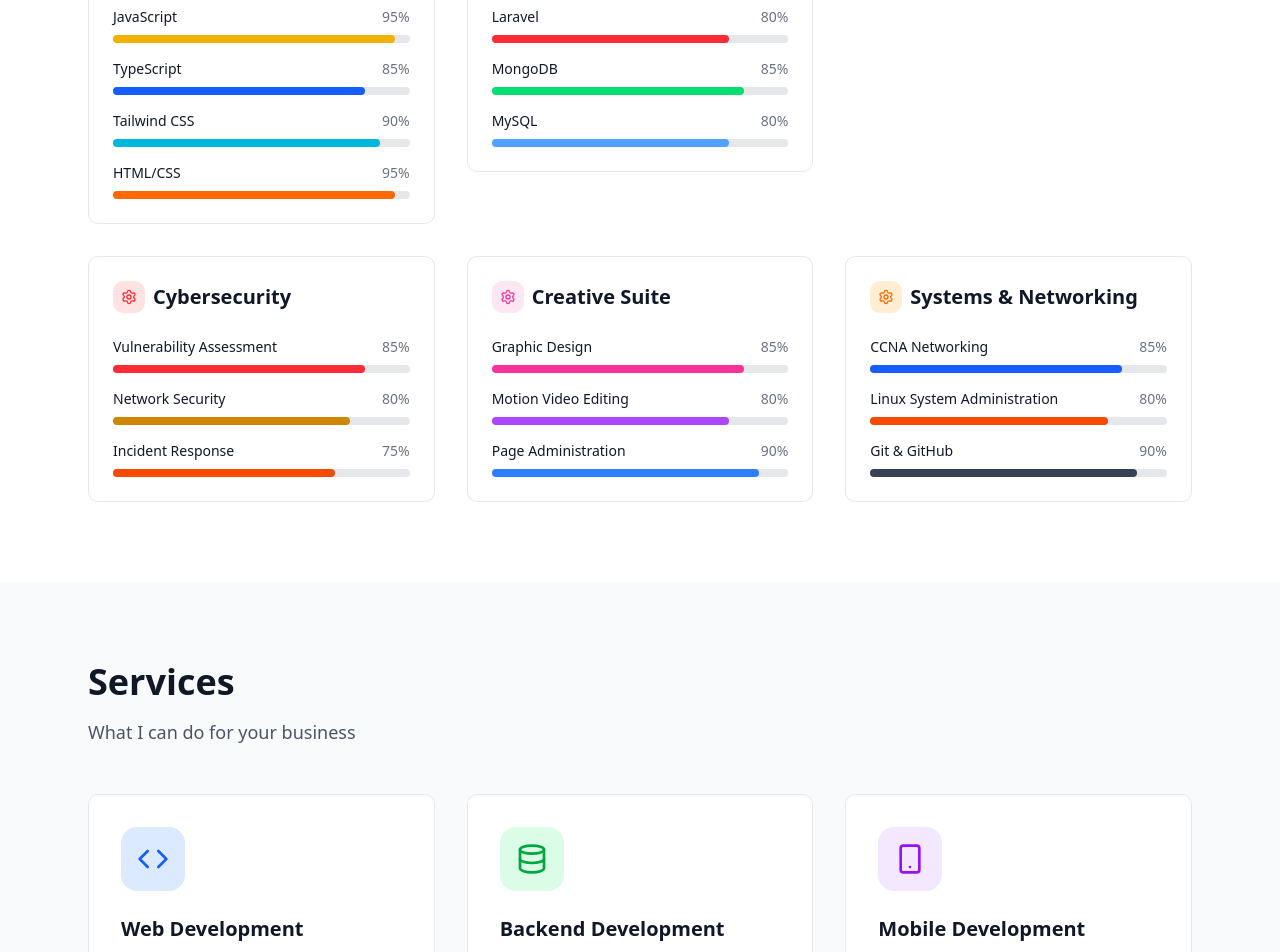
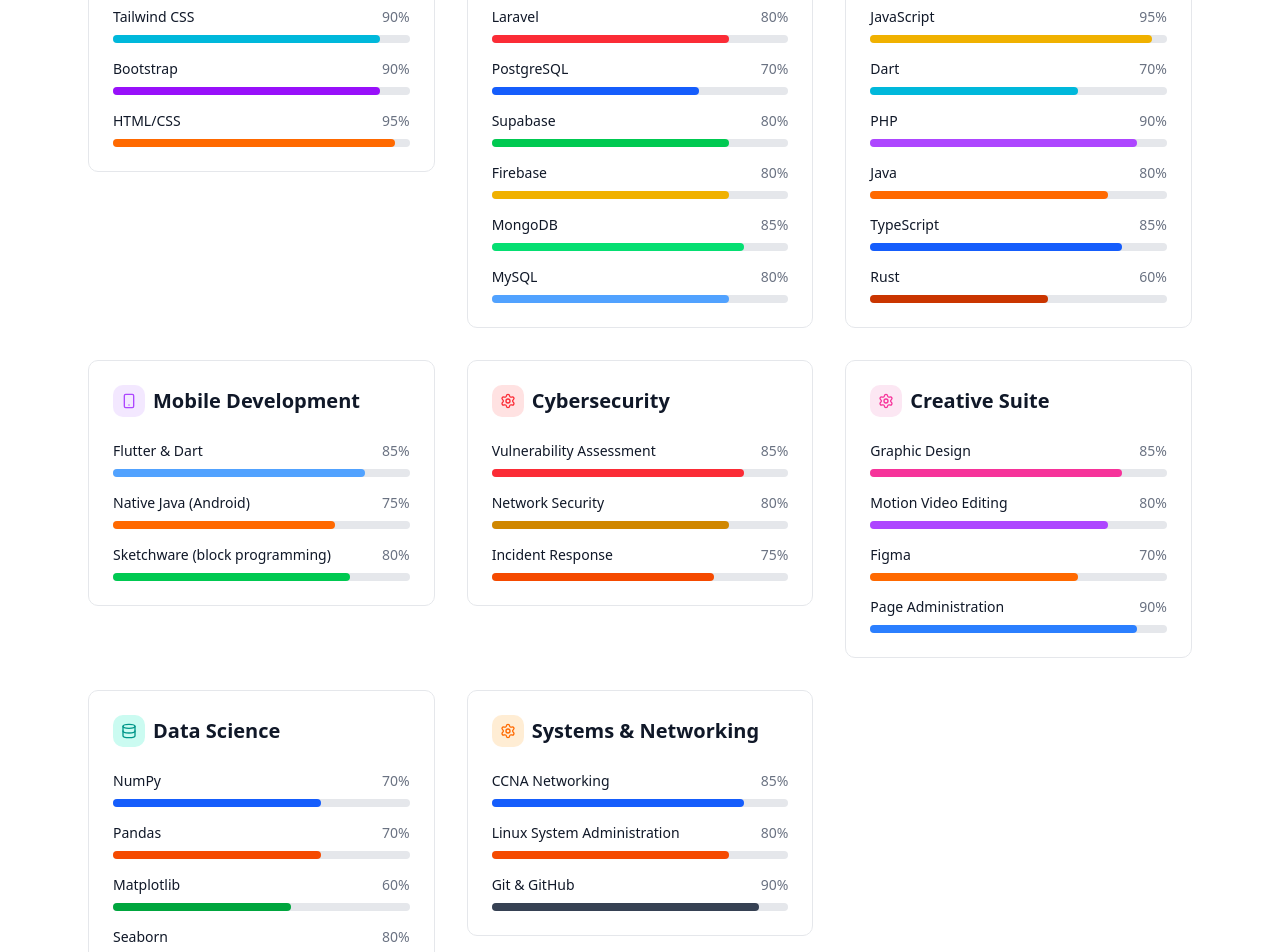
Before and after one commit to hidecard/arkaryan, a Next.js app: page / in a window 1280 px wide. Shown: the part 1900-2852 px from the top of the page. Built offline with nearby package versions, Linux system fonts and the light colour scheme.

Commit message:
add new skill

```diff
--- a/src/app/page.tsx
+++ b/src/app/page.tsx
@@ -365,9 +365,9 @@
 
       <SkillsSection />
 
+      <ProjectsSection />
+
       <ServicesSection />
-
-      <ProjectsSection />
 
       <ExperienceSection />
 
--- a/src/components/sections/skills.tsx
+++ b/src/components/sections/skills.tsx
@@ -74,22 +74,36 @@
     { name: 'Next.js', percentage: 95, color: 'bg-gray-900 dark:bg-white' },
     { name: 'React.js', percentage: 90, color: 'bg-blue-500' },
     { name: 'Vue.js', percentage: 85, color: 'bg-green-500' },
-    { name: 'JavaScript', percentage: 95, color: 'bg-yellow-500' },
-    { name: 'TypeScript', percentage: 85, color: 'bg-blue-600' },
     { name: 'Tailwind CSS', percentage: 90, color: 'bg-cyan-500' },
+    { name: 'Bootstrap', percentage: 90, color: 'bg-purple-600' },
     { name: 'HTML/CSS', percentage: 95, color: 'bg-orange-500' },
   ],
   backend: [
     { name: 'Node.js', percentage: 90, color: 'bg-green-500' },
     { name: 'Express.js', percentage: 90, color: 'bg-green-600' },
-    { name: 'PHP', percentage: 85, color: 'bg-purple-500' },
+    { name: 'Django', percentage: 70, color: 'bg-green-700' },
     { name: 'Laravel', percentage: 80, color: 'bg-red-500' },
+    { name: 'PostgreSQL', percentage: 70, color: 'bg-blue-600' },
+    { name: 'Supabase', percentage: 80, color: 'bg-green-500' },
+    { name: 'Firebase', percentage: 80, color: 'bg-yellow-500' },
     { name: 'MongoDB', percentage: 85, color: 'bg-green-400' },
     { name: 'MySQL', percentage: 80, color: 'bg-blue-400' },
+  ],
+  programmingLanguages: [
+    { name: 'Python', percentage: 80, color: 'bg-blue-600' },
+    { name: 'C#', percentage: 80, color: 'bg-purple-600' },
+    { name: 'C++', percentage: 60, color: 'bg-blue-500' },
+    { name: 'JavaScript', percentage: 95, color: 'bg-yellow-500' },
+    { name: 'Dart', percentage: 70, color: 'bg-cyan-500' },
+    { name: 'PHP', percentage: 90, color: 'bg-purple-500' },
+    { name: 'Java', percentage: 80, color: 'bg-orange-500' },
+    { name: 'TypeScript', percentage: 85, color: 'bg-blue-600' },
+    { name: 'Rust', percentage: 60, color: 'bg-orange-700' },
   ],
   mobile: [
     { name: 'Flutter & Dart', percentage: 85, color: 'bg-blue-400' },
     { name: 'Native Java (Android)', percentage: 75, color: 'bg-orange-500' },
+    { name: 'Sketchware (block programming)', percentage: 80, color: 'bg-green-500' },
   ],
   cybersecurity: [
     { name: 'Vulnerability Assessment', percentage: 85, color: 'bg-red-500' },
@@ -99,7 +113,14 @@
   creative: [
     { name: 'Graphic Design', percentage: 85, color: 'bg-pink-500' },
     { name: 'Motion Video Editing', percentage: 80, color: 'bg-purple-500' },
+    { name: 'Figma', percentage: 70, color: 'bg-orange-500' },
     { name: 'Page Administration', percentage: 90, color: 'bg-blue-500' },
+  ],
+  dataScience: [
+    { name: 'NumPy', percentage: 70, color: 'bg-blue-600' },
+    { name: 'Pandas', percentage: 70, color: 'bg-orange-600' },
+    { name: 'Matplotlib', percentage: 60, color: 'bg-green-600' },
+    { name: 'Seaborn', percentage: 80, color: 'bg-purple-600' },
   ],
   systems: [
     { name: 'CCNA Networking', percentage: 85, color: 'bg-blue-600' },
@@ -139,7 +160,7 @@
           </div>
         </AnimatedSection>
 
-        <div className="grid md:grid-cols-3 gap-8">
+        <div className="grid md:grid-cols-2 lg:grid-cols-3 gap-8">
           {/* Frontend Skills */}
           <AnimatedCard delay={200}>
             <div className="bg-white dark:bg-gray-800 p-6 rounded-lg border border-gray-200 dark:border-gray-700 hover:shadow-lg transition-all duration-300">
@@ -206,8 +227,41 @@
             </div>
           </AnimatedCard>
 
+          {/* Programming Languages */}
+          <AnimatedCard delay={600}>
+            <div className="bg-white dark:bg-gray-800 p-6 rounded-lg border border-gray-200 dark:border-gray-700 hover:shadow-lg transition-all duration-300">
+              <h3 className="text-xl font-semibold mb-6 flex items-center gap-2">
+                <div className="w-8 h-8 bg-indigo-100 dark:bg-indigo-900/30 rounded-lg flex items-center justify-center hover:scale-110 transition-transform duration-300">
+                  <Code className="h-4 w-4 text-indigo-600" />
+                </div>
+                Programming Languages
+              </h3>
+              <div className="space-y-4">
+                {skills.programmingLanguages.map((skill, index) => (
+                  <div key={skill.name} className="space-y-2">
+                    <div className="flex justify-between mb-2">
+                      <span className="text-sm font-medium">{skill.name}</span>
+                      <span className="text-sm text-gray-500">{skill.percentage}%</span>
+                    </div>
+                    <div className="relative">
+                      <div className="w-full bg-gray-200 dark:bg-gray-700 rounded-full h-2">
+                        <div
+                          className={`${skill.color} h-2 rounded-full transition-all duration-1000 ease-out`}
+                          style={{
+                            width: skillsVisible ? `${skill.percentage}%` : '0%',
+                            transitionDelay: `${600 + index * 100}ms`
+                          }}
+                        ></div>
+                      </div>
+                    </div>
+                  </div>
+                ))}
+              </div>
+            </div>
+          </AnimatedCard>
+
           {/* Mobile Skills */}
-          <AnimatedCard delay={600}>
+          <AnimatedCard delay={800}>
             <div className="bg-white dark:bg-gray-800 p-6 rounded-lg border border-gray-200 dark:border-gray-700 hover:shadow-lg transition-all duration-300">
               <h3 className="text-xl font-semibold mb-6 flex items-center gap-2">
                 <div className="w-8 h-8 bg-purple-100 dark:bg-purple-900/30 rounded-lg flex items-center justify-center hover:scale-110 transition-transform duration-300">
@@ -240,7 +294,7 @@
           </AnimatedCard>
 
           {/* Cybersecurity Skills */}
-          <AnimatedCard delay={800}>
+          <AnimatedCard delay={1000}>
             <div className="bg-white dark:bg-gray-800 p-6 rounded-lg border border-gray-200 dark:border-gray-700 hover:shadow-lg transition-all duration-300">
               <h3 className="text-xl font-semibold mb-6 flex items-center gap-2">
                 <div className="w-8 h-8 bg-red-100 dark:bg-red-900/30 rounded-lg flex items-center justify-center hover:scale-110 transition-transform duration-300">
@@ -261,7 +315,7 @@
                           className={`${skill.color} h-2 rounded-full transition-all duration-1000 ease-out`}
                           style={{
                             width: skillsVisible ? `${skill.percentage}%` : '0%',
-                            transitionDelay: `${800 + index * 100}ms`
+                            transitionDelay: `${1000 + index * 100}ms`
                           }}
                         ></div>
                       </div>
@@ -305,17 +359,17 @@
             </div>
           </AnimatedCard>
 
-          {/* Systems Skills */}
+          {/* Data Science Skills */}
           <AnimatedCard delay={1200}>
             <div className="bg-white dark:bg-gray-800 p-6 rounded-lg border border-gray-200 dark:border-gray-700 hover:shadow-lg transition-all duration-300">
               <h3 className="text-xl font-semibold mb-6 flex items-center gap-2">
-                <div className="w-8 h-8 bg-orange-100 dark:bg-orange-900/30 rounded-lg flex items-center justify-center hover:scale-110 transition-transform duration-300">
-                  <Settings className="h-4 w-4 text-orange-500" />
+                <div className="w-8 h-8 bg-teal-100 dark:bg-teal-900/30 rounded-lg flex items-center justify-center hover:scale-110 transition-transform duration-300">
+                  <Database className="h-4 w-4 text-teal-600" />
                 </div>
-                Systems & Networking
+                Data Science
               </h3>
               <div className="space-y-4">
-                {skills.systems.map((skill, index) => (
+                {skills.dataScience.map((skill, index) => (
                   <div key={skill.name} className="space-y-2">
                     <div className="flex justify-between mb-2">
                       <span className="text-sm font-medium">{skill.name}</span>
@@ -337,6 +391,39 @@
               </div>
             </div>
           </AnimatedCard>
+
+          {/* Systems Skills */}
+          <AnimatedCard delay={1400}>
+            <div className="bg-white dark:bg-gray-800 p-6 rounded-lg border border-gray-200 dark:border-gray-700 hover:shadow-lg transition-all duration-300">
+              <h3 className="text-xl font-semibold mb-6 flex items-center gap-2">
+                <div className="w-8 h-8 bg-orange-100 dark:bg-orange-900/30 rounded-lg flex items-center justify-center hover:scale-110 transition-transform duration-300">
+                  <Settings className="h-4 w-4 text-orange-500" />
+                </div>
+                Systems & Networking
+              </h3>
+              <div className="space-y-4">
+                {skills.systems.map((skill, index) => (
+                  <div key={skill.name} className="space-y-2">
+                    <div className="flex justify-between mb-2">
+                      <span className="text-sm font-medium">{skill.name}</span>
+                      <span className="text-sm text-gray-500">{skill.percentage}%</span>
+                    </div>
+                    <div className="relative">
+                      <div className="w-full bg-gray-200 dark:bg-gray-700 rounded-full h-2">
+                        <div
+                          className={`${skill.color} h-2 rounded-full transition-all duration-1000 ease-out`}
+                          style={{
+                            width: skillsVisible ? `${skill.percentage}%` : '0%',
+                            transitionDelay: `${1400 + index * 100}ms`
+                          }}
+                        ></div>
+                      </div>
+                    </div>
+                  </div>
+                ))}
+              </div>
+            </div>
+          </AnimatedCard>
         </div>
       </div>
     </section>
```
